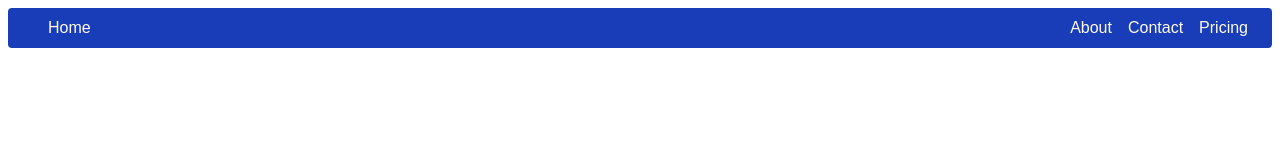
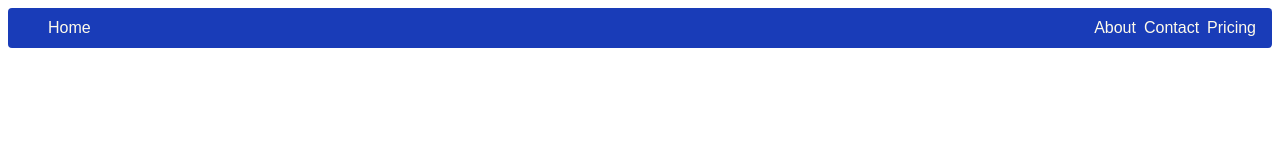
Before and after one commit to ejmvar/nextjs-dashboard, a Next.js app: page / in a window 1280 px wide. Shown: the top 160 px of the page. Built offline with nearby package versions, Linux system fonts and the light colour scheme; some icons are missing.

Commit message:
fix(Navbar): remove unnecessary padding from ActiveLink class

```diff
--- a/components/navbar/Navbar.tsx
+++ b/components/navbar/Navbar.tsx
@@ -28,7 +28,7 @@ export const Navbar = () => {
             path={item.path}
             isActiveClass={isActiveClass}
             classNamePropNN={`
-              mr-2 pr-2
+              mr-2
               flex flex-row  items-center
                ${item.classNamePropNN || ''}`}
           >
```
